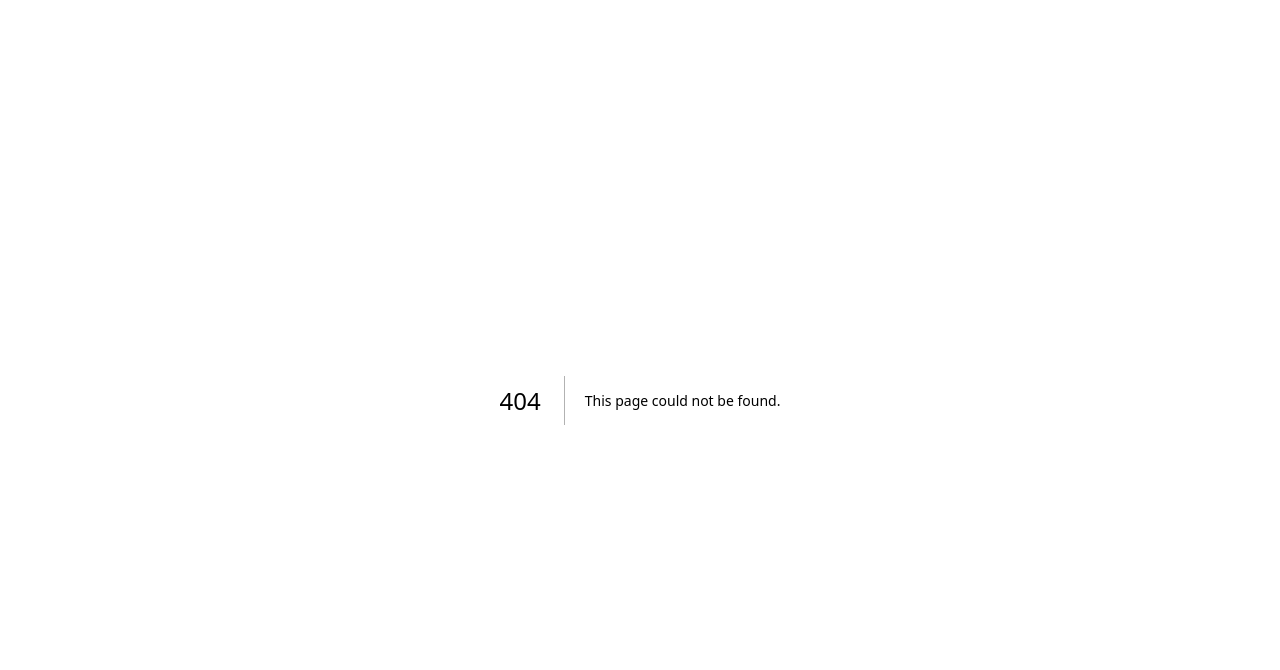
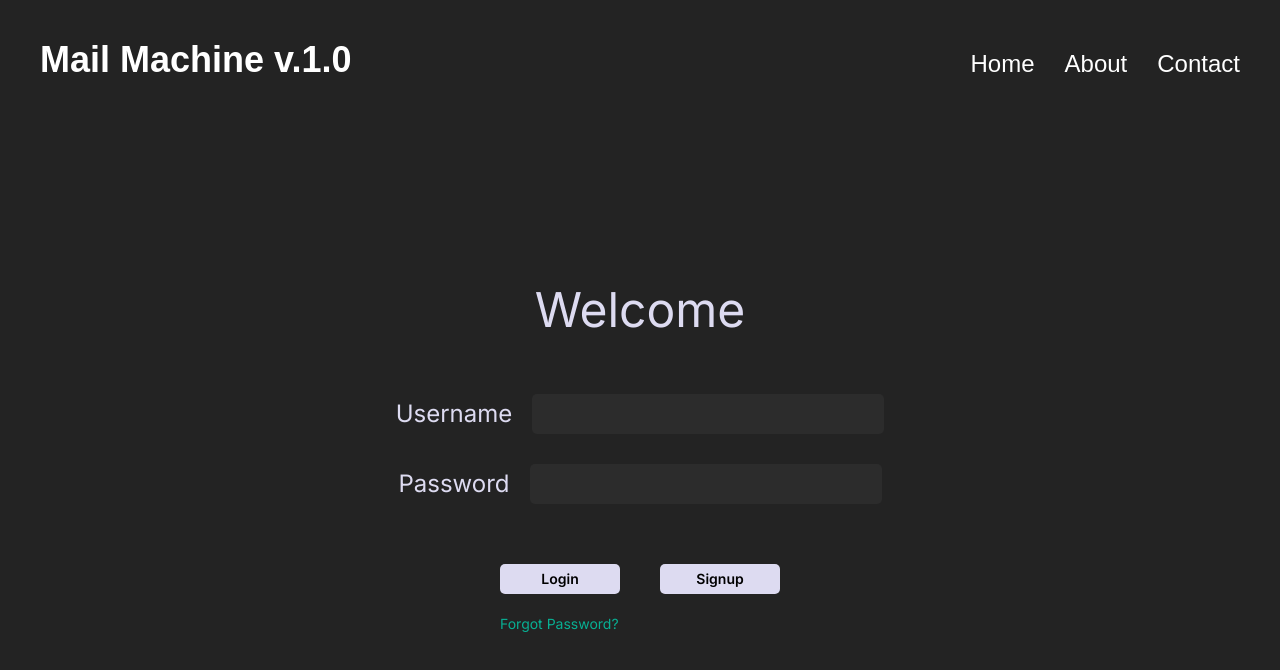
Before and after one commit to ItsHyde-dev/mail-machine, a Next.js app: page /login in a window 1280 px wide. Before the commit this address had no page. Shown: the top 670 px of the page. Built offline with nearby package versions, Linux system fonts and the light colour scheme.

Commit message:
added proper routes and redirects

```diff
--- /dev/null
+++ b/src/app/about/page.tsx
@@ -0,0 +1,3 @@
+export default function About() {
+  return <div>About</div>;
+}
--- /dev/null
+++ b/src/app/login/page.tsx
@@ -0,0 +1,50 @@
+"use client"
+
+import Link from "next/link";
+import { createContext } from 'react'
+
+
+const LoginContext = createContext(false)
+
+export default function Login() {
+
+  return <main className="flex flex-col h-screen w-full">
+    <section className="flex flex-column items-end p-[40px] w-full">
+      <div className="text-4xl text-white font-mysans font-semibold">Mail Machine v.1.0</div>
+      <section className="flex flex-row gap-[30px] ml-auto">
+        <Link
+          href="/home"
+          className="text-2xl text-white font-mysans font-light">Home</Link>
+        <Link href="/about" className="text-2xl text-white font-mysans font-light">About</Link>
+        <Link href="/contact" className="text-2xl text-white font-mysans font-light">Contact</Link>
+      </section>
+    </section>
+    <div className="flex flex-col justify-center items-center h-full">
+      <div className="text-5xl text-lilac">
+        Welcome
+      </div>
+      <div className="text-2xl text-lilac flex flex-row items-center gap-[20px] mt-[60px]">
+        <div>Username</div>
+        <input className="text-2xl text-lilac bg-light-grey focus:outline-none focus:outline-lilac focus:outline-1 rounded-[5px] h-[40px]" />
+      </div>
+      <div className="text-2xl text-lilac flex flex-row items-center gap-[20px] mt-[30px]">
+        <div>Password</div>
+        <input type="password" className="text-2xl text-lilac focus:outline-none focus:outline-lilac focus:outline-1 bg-light-grey rounded-[5px] h-[40px] " />
+      </div>
+
+      <div className="flex flex-col">
+        <div className="flex flex-row gap-[40px]">
+          <button className="text-sm font-semibold text-black bg-lilac rounded-[5px] h-[30px] w-[120px] mt-[60px]">
+            Login
+          </button>
+
+          <button className="text-sm font-semibold text-black bg-lilac rounded-[5px] h-[30px] w-[120px] mt-[60px]">
+            Signup
+          </button>
+        </div>
+
+        <a className="text-sm text-dark-green pt-[20px]" >Forgot Password?</a>
+      </div>
+    </div>
+  </main>;
+}
--- a/src/app/page.tsx
+++ b/src/app/page.tsx
@@ -1,17 +1,11 @@
+import { redirect } from "next/navigation";
+
 export default function Home() {
-  return <main className="w-full h-full">
-    <section className="flex flex-row items-end p-[40px]">
-      <div className="text-4xl text-white font-mysans font-semibold">Mail Machine v.1.0</div>
-      <section className="flex flex-row gap-[30px] ml-auto">
-        <div className="text-2xl text-white font-mysans font-light">Home</div>
-        <div className="text-2xl text-white font-mysans font-light">About</div>
-        <div className="text-2xl text-white font-mysans font-light">Contact</div>
-      </section>
-    </section>
-    <div className="flex flex-column justify-center absolute left-">
-        <div className="text-5xl text-lilac">
-          Welcome
-        </div>
-    </div>
-  </main>;
+  let isLoggedIn = false;
+
+  if (!isLoggedIn) {
+    redirect('/login')
+  }
+
+  redirect('/home')
 }
```
